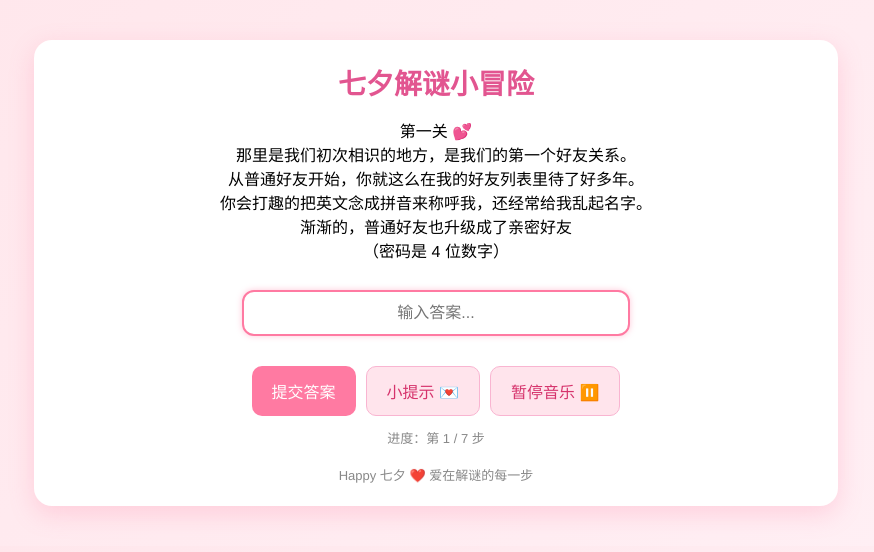
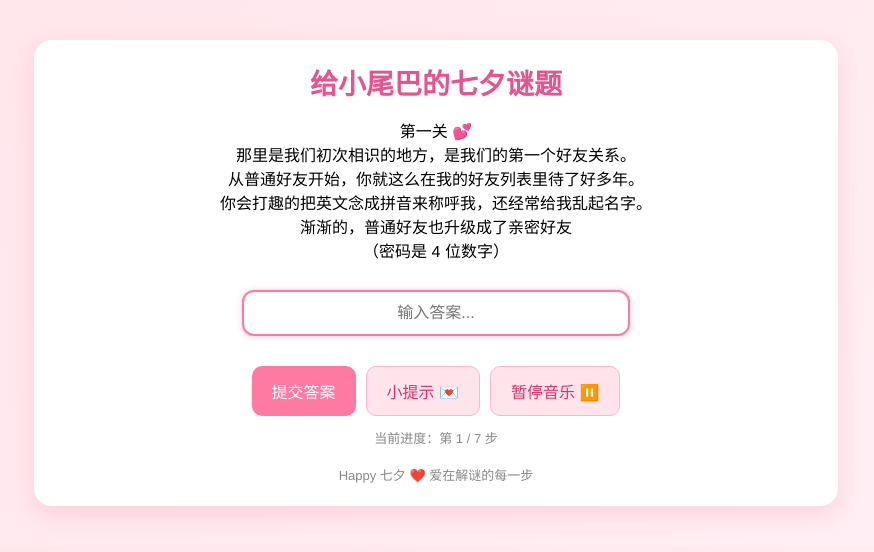
Before and after one commit to Shayne-Gao/yyguess, a plain HTML site: page index.html in a window 1280 px wide. Both pictures are taken after a click on the button "开始冒险 ➡️". Shown: the whole page, without its empty margins (204-1078 px from the left). Drawn offline with Linux system fonts and the light colour scheme.

Commit message:
update title

```diff
--- a/index.html
+++ b/index.html
@@ -130,7 +130,7 @@
 
   <!-- 游戏页面 -->
   <div id="gameCard" class="card hidden">
-    <h1>七夕解谜小冒险</h1>
+    <h1> 给小尾巴的七夕谜题 </h1>
     <div id="game">
       <div class="prompt" id="promptTxt"></div>
       <div class="input-area">
@@ -227,7 +227,7 @@ const el = {
 };
 
 function findNode(id){ return nodes.find(n => n.id === id); }
-function renderProgress(){ el.progress.textContent = `进度：第 ${currentNodeId} / ${nodes.length} 步`; }
+function renderProgress(){ el.progress.textContent = `当前进度：第 ${currentNodeId} / ${nodes.length} 步`; }
 
 function loadNode(id){
   const node = findNode(id);
```
